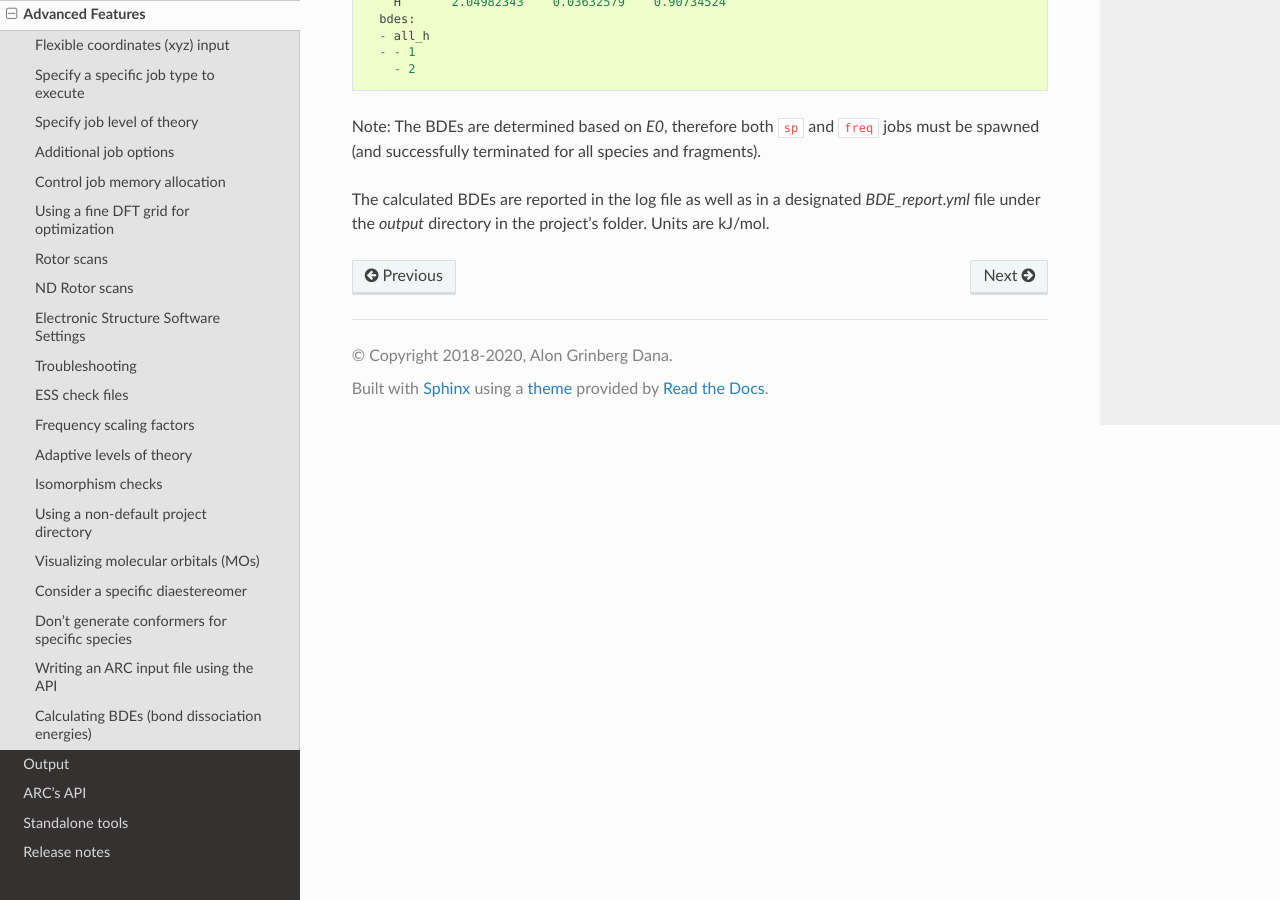
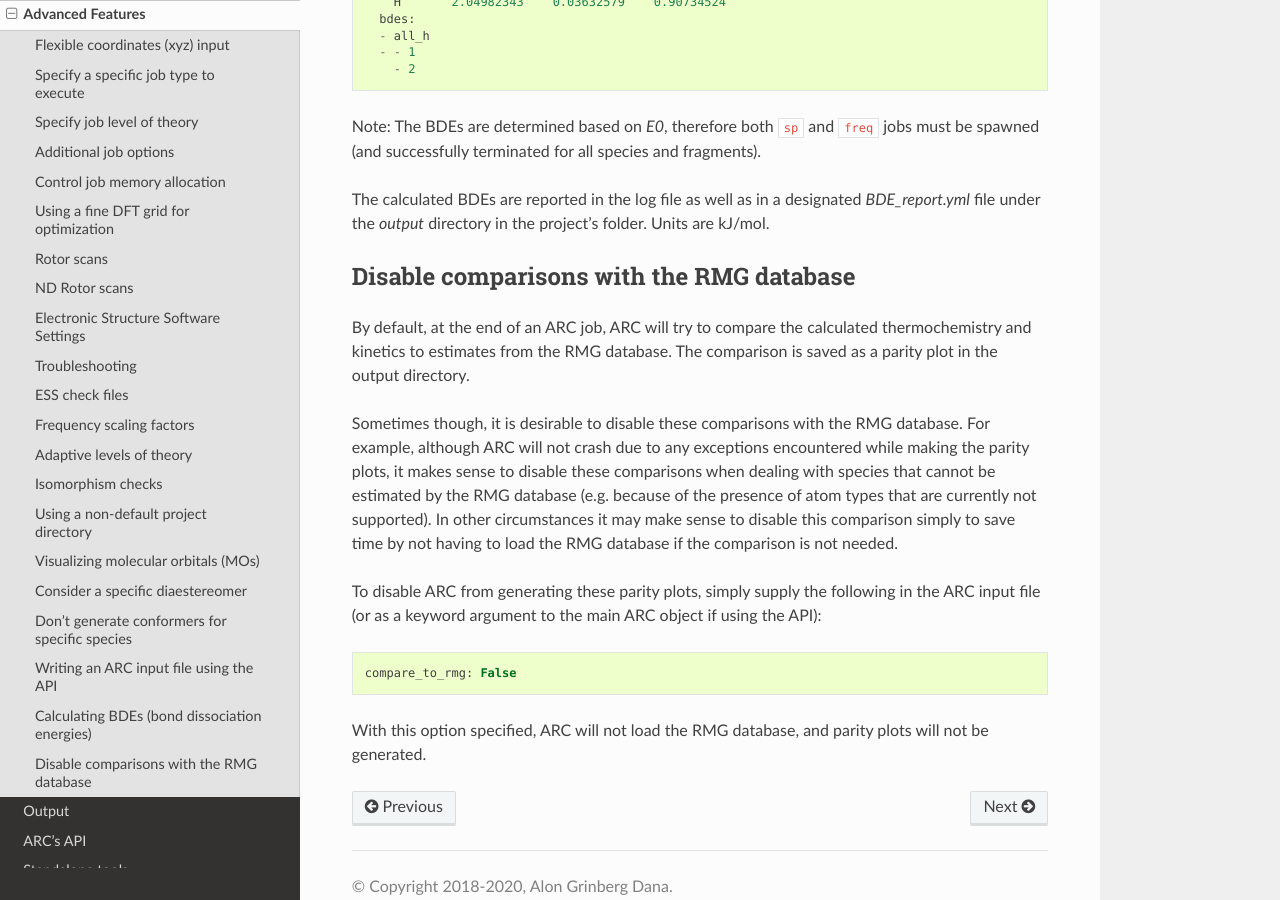
Before and after one commit to ReactionMechanismGenerator/ARC, a Sphinx documentation site: the page built from docs/source/advanced.rst, in a window 1280 px wide and 900 px high, scrolled down 16568 px. Built offline with Sphinx 7.4.7 and the Read the Docs theme 2.0.0, drawn with Linux system fonts in a browser that asks for light colours; formulas are drawn with MathJax 3; the version number could not be read and is left out.

Commit message:
Docs: Supply documentation for disabling comparisons to the RMG database

```diff
--- a/docs/source/advanced.rst
+++ b/docs/source/advanced.rst
@@ -791,4 +791,23 @@ The calculated BDEs are reported in the log file as well as in a designated `BDE
 file under the `output` directory in the project's folder. Units are kJ/mol.
 
 
+Disable comparisons with the RMG database
+^^^^^^^^^^^^^^^^^^^^^^^^^^^^^^^^^^^^^^^^^
+By default, at the end of an ARC job, ARC will try to compare the calculated thermochemistry and kinetics to estimates
+from the RMG database. The comparison is saved as a parity plot in the output directory.
+
+Sometimes though, it is desirable to disable these comparisons with the RMG database. For example, although ARC will
+not crash due to any exceptions encountered while making the parity plots, it makes sense to disable these comparisons
+when dealing with species that cannot be estimated by the RMG database (e.g. because of the presence of atom types that
+are currently not supported). In other circumstances it may make sense to disable this comparison simply to save time
+by not having to load the RMG database if the comparison is not needed.
+
+To disable ARC from generating these parity plots, simply supply the following in the ARC input file (or as a keyword
+argument to the main ARC object if using the API)::
+
+    compare_to_rmg: False
+
+With this option specified, ARC will not load the RMG database, and parity plots will not be generated.
+
+
 .. include:: links.txt
```
